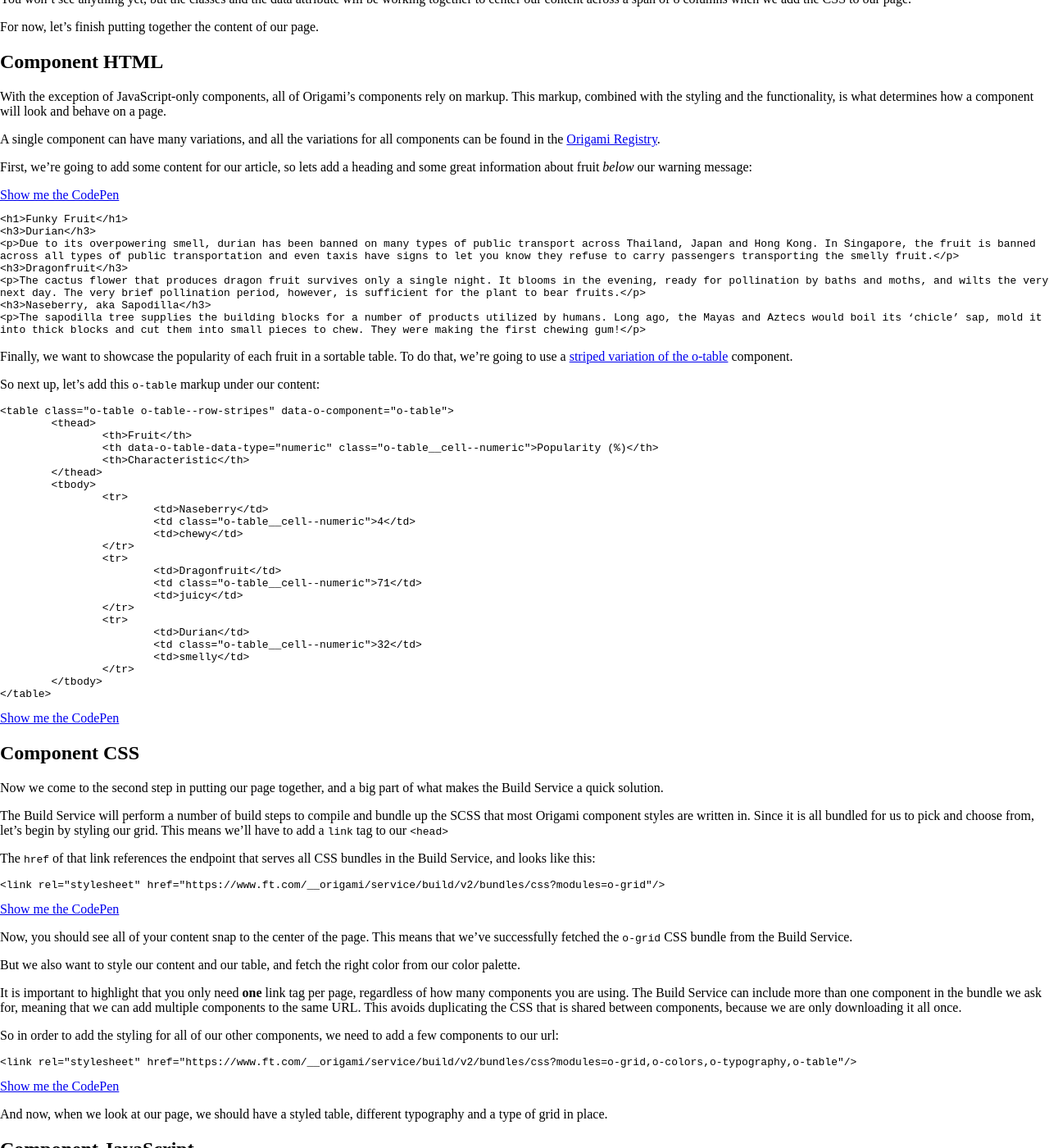
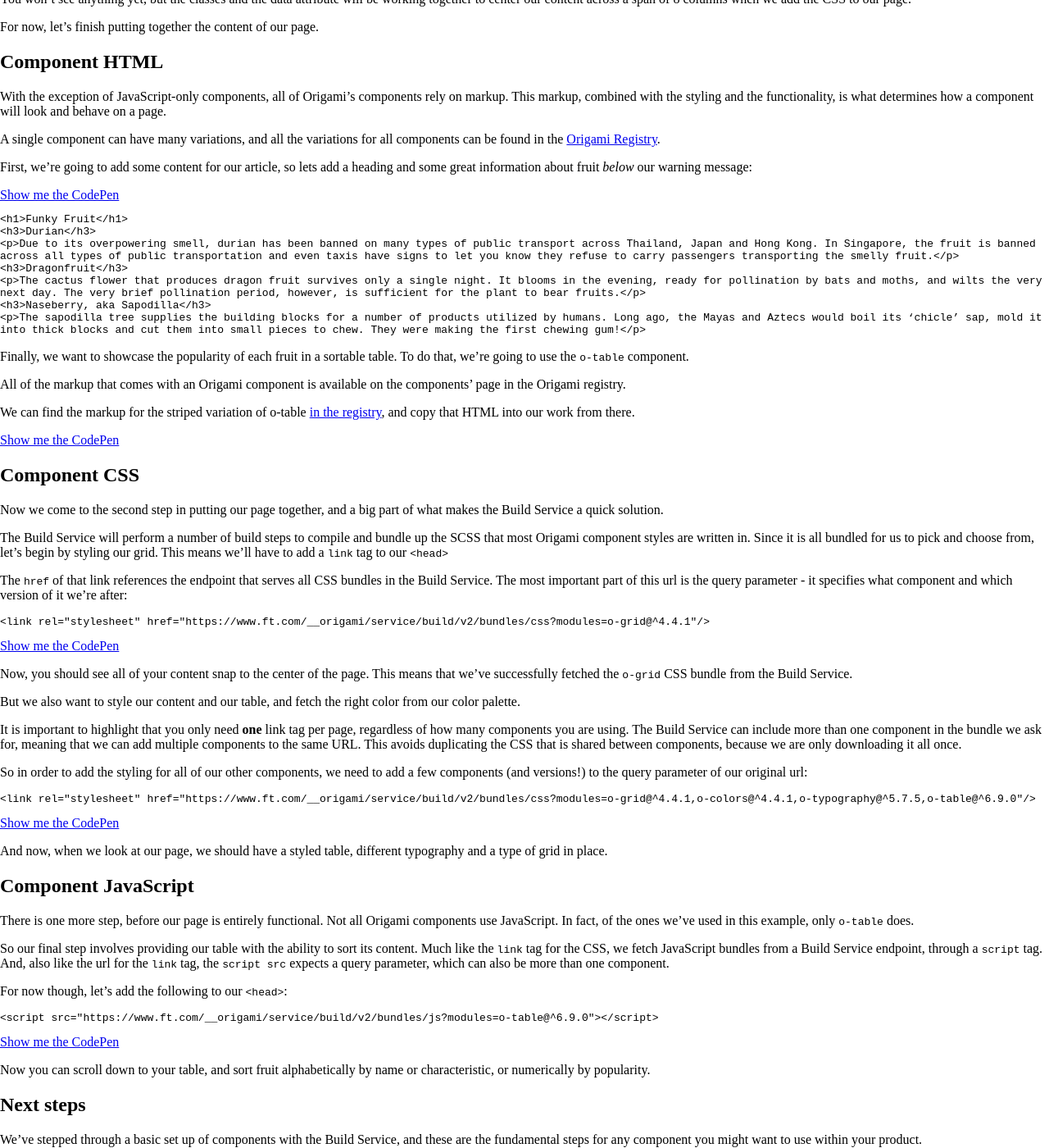
Before and after one commit to Financial-Times/origami-website, a Jekyll site: the page built from _tutorials/build-service.md, in a window 1280 px wide and 1400 px high, scrolled down 1243 px. Shown: the whole window at 82% size. Built offline with Jekyll 4.4.1, drawn with Linux system fonts in a browser that asks for light colours; a style sheet for code colours, icons or effects is not loaded; some of the changed text lies outside the part shown.

Commit message:
update tutorial in response to comments

```diff
--- a/_tutorials/build-service.md
+++ b/_tutorials/build-service.md
@@ -9,21 +9,21 @@ Using the Origami Build Service is the quickest way of getting Origami component
 
 <aside>You can find more detailed information on the Build Service's self hosted <a href="https://www.ft.com/__origami/service/build">API and technical documentation</a>.</aside>
 
-Below is a step by step walkthrough for building page for an article about fruit, with FT.com colors and fonts, and we'll include a few Origami components to do so.
+Below is a step by step walkthrough for building a page for an article about fruit, with FT.com colors and fonts, and we'll include a few Origami components to do so.
 
 ## Setting up your sandbox
 For this tutorial, we recommend you follow along by setting up your project in [CodePen](https://codepen.io/), or [JSBin](https://jsbin.com/).
 
 There are usually three three parts to an Origami component; HTML, CSS and JavaScript. We're going implement one at a time to put together our page.
 
-We'll be providing code snippets for you to follow, you can also have a look at the [result of the tutorial](#TODO).
+We'll be providing code snippets for you to follow, you can also have a look at the [result of the tutorial](/#TODO).
 
 Let's begin.
 
 ## Boilerplate HTML
 We'll need to start with some boilerplate markup.
 
-There are three things we want on a FT-like article page—a [grid](https://registry.origami.ft.com/components/o-grid), consistent [typography](https://registry.origami.ft.com/components/o-typography) and a very specific [color](https://registry.origami.ft.com/components/o-colors).
+There are three things we want on a FT-like article page: a [grid](https://registry.origami.ft.com/components/o-grid), consistent [typography](https://registry.origami.ft.com/components/o-typography) and a background [color](https://registry.origami.ft.com/components/o-colors).
 
 In order to get that, we'll need the foundation of our HTML to look like this:
 
@@ -59,39 +59,16 @@ First, we're going to add some content for our article, so lets add a heading an
 &lt;h3>Durian&lt;/h3>
 &lt;p>Due to its overpowering smell, durian has been banned on many types of public transport across Thailand, Japan and Hong Kong. In Singapore, the fruit is banned across all types of public transportation and even taxis have signs to let you know they refuse to carry passengers transporting the smelly fruit.&lt;/p>
 &lt;h3>Dragonfruit&lt;/h3>
-&lt;p>The cactus flower that produces dragon fruit survives only a single night. It blooms in the evening, ready for pollination by baths and moths, and wilts the very next day. The very brief pollination period, however, is sufficient for the plant to bear fruits.&lt;/p>
+&lt;p>The cactus flower that produces dragon fruit survives only a single night. It blooms in the evening, ready for pollination by bats and moths, and wilts the very next day. The very brief pollination period, however, is sufficient for the plant to bear fruits.&lt;/p>
 &lt;h3>Naseberry, aka Sapodilla&lt;/h3>
 &lt;p>The sapodilla tree supplies the building blocks for a number of products utilized by humans.  Long ago, the Mayas and Aztecs would boil its ‘chicle’ sap, mold it into thick blocks and cut them into small pieces to chew. They were making the first chewing gum!&lt;/p></code></pre>
 
 
-Finally, we want to showcase the popularity of each fruit in a sortable table. To do that, we're going to use a [striped variation of the o-table](https://registry.origami.ft.com/components/o-table#demo-row-stripes) component.
+Finally, we want to showcase the popularity of each fruit in a sortable table. To do that, we're going to use the `o-table` component.
 
-So next up, let's add this `o-table` markup under our content:
+All of the markup that comes with an Origami component is available on the components' page in the Origami registry.
 
-<pre><code class="o-syntax-highlight--html">&lt;table class="o-table o-table--row-stripes" data-o-component="o-table">
-	&lt;thead>
-		&lt;th>Fruit&lt;/th>
-		&lt;th data-o-table-data-type="numeric" class="o-table__cell--numeric">Popularity (%)&lt;/th>
-		&lt;th>Characteristic&lt;/th>
-	&lt;/thead>
-	&lt;tbody>
-		&lt;tr>
-			&lt;td>Naseberry&lt;/td>
-			&lt;td class="o-table__cell--numeric">4&lt;/td>
-			&lt;td>chewy&lt;/td>
-		&lt;/tr>
-		&lt;tr>
-			&lt;td>Dragonfruit&lt;/td>
-			&lt;td class="o-table__cell--numeric">71&lt;/td>
-			&lt;td>juicy&lt;/td>
-		&lt;/tr>
-		&lt;tr>
-			&lt;td>Durian&lt;/td>
-			&lt;td class="o-table__cell--numeric">32&lt;/td>
-			&lt;td>smelly&lt;/td>
-		&lt;/tr>
-	&lt;/tbody>
-&lt;/table></code></pre>
+We can find the markup for the striped variation of o-table <a href="https://registry.origami.ft.com/components/o-table#demo-row-stripes" class="o-typography-link--external" target="\_blank" rel="noopener">in the registry</a>, and copy that HTML into our work from there.
 
 <aside><a href="https://codepen.io/ft-origami/pen/wxEBda" class="o-typography-link--external" target="\_blank" rel="noopener">Show me the CodePen</a></aside>
 
@@ -101,10 +78,9 @@ Now we come to the second step in putting our page together, and a big part of w
 
 The Build Service will perform a number of build steps to compile and bundle up the SCSS that most Origami component styles are written in. Since it is all bundled for us to pick and choose from, let's begin by styling our grid. This means we'll have to add a `link` tag to our `<head>`
 
-The `href` of that link references the endpoint that serves all CSS bundles in the Build Service, and looks like this:
+The `href` of that link references the endpoint that serves all CSS bundles in the Build Service. The most important part of this url is the query parameter - it specifies what component and which version of it we're after:
 
-
-<pre><code class="o-syntax-highlight--html">&lt;link rel="stylesheet" href="https://www.ft.com/__origami/service/build/v2/bundles/css?modules=o-grid"/></code></pre>
+<pre class="o-layout__main__full-span"><code class="o-syntax-highlight--html">&lt;link rel="stylesheet" href="https://www.ft.com/__origami/service/build/v2/bundles/css?modules=o-grid@^4.4.1"/></code></pre>
 
 <aside><a href="https://codepen.io/ft-origami/pen/ajazYj" class="o-typography-link--external" target="\_blank" rel="noopener">Show me the CodePen</a></aside>
 Now, you should see all of your content snap to the center of the page. This means that we've successfully fetched the `o-grid` CSS bundle from the Build Service.
@@ -113,9 +89,9 @@ But we also want to style our content and our table, and fetch the right color f
 
 It is important to highlight that you only need **one** link tag per page, regardless of how many components you are using. The Build Service can include more than one component in the bundle we ask for, meaning that we can add multiple components to the same URL. This avoids duplicating the CSS that is shared between components, because we are only downloading it all once.
 
-So in order to add the styling for all of our other components, we need to add a few components to our url:
+So in order to add the styling for all of our other components, we need to add a few components (and versions!) to the query parameter of our original url:
 
-<pre><code class="o-syntax-highlight--html">&lt;link rel="stylesheet" href="https://www.ft.com/__origami/service/build/v2/bundles/css?modules=o-grid,o-colors,o-typography,o-table"/></code></pre>
+<pre class="o-layout__main__full-span"><code class="o-syntax-highlight--html">&lt;link rel="stylesheet" href="https://www.ft.com/__origami/service/build/v2/bundles/css?modules=o-grid@^4.4.1,o-colors@^4.4.1,o-typography@^5.7.5,o-table@^6.9.0"/></code></pre>
 <aside><a href="https://codepen.io/ft-origami/pen/LBJErq" class="o-typography-link--external" target="\_blank" rel="noopener">Show me the CodePen</a></aside>
 
 And now, when we look at our page, we should have a styled table, different typography and a type of grid in place.
@@ -124,11 +100,11 @@ And now, when we look at our page, we should have a styled table, different typo
 
 There is one more step, before our page is entirely functional. Not all Origami components use JavaScript. In fact, of the ones we've used in this example, only `o-table` does.
 
-So our final step involves providing our table with the ability to sort its content. Much like the `link` tag for the CSS, we fetch JavaScript bundles from a Build Service endpoint, through a `script` tag.
+So our final step involves providing our table with the ability to sort its content. Much like the `link` tag for the CSS, we fetch JavaScript bundles from a Build Service endpoint, through a `script` tag. And, also like the url for the `link` tag, the `script src` expects a query parameter, which can also be more than one component.
 
-Let's add the following to our `<head>`:
+For now though, let's add the following to our `<head>`:
 
-<pre><code class="o-syntax-highlight--html">&lt;script src="https://www.ft.com/__origami/service/build/v2/bundles/js?modules=o-table">&lt;/script></code></pre>
+<pre class="o-layout__main__full-span"><code class="o-syntax-highlight--html">&lt;script src="https://www.ft.com/__origami/service/build/v2/bundles/js?modules=o-table@^6.9.0">&lt;/script></code></pre>
 <aside><a href="https://codepen.io/ft-origami/pen/ejLNNL" class="o-typography-link--external" target="\_blank" rel="noopener">Show me the CodePen</a></aside>
 
 Now you can scroll down to your table, and sort fruit alphabetically by name or characteristic, or numerically by popularity.
@@ -139,6 +115,6 @@ We've stepped through a basic set up of components with the Build Service, and t
 
 There are a few more aspects to the development of a product with Origami components that are important for compatibility and consistency, and we encourage you to read more about them:
 
-- Origami components have been developed to provide a 'core' experience for older browsers, and an 'enhanced' experience for newer ones, and we check for this using a ['cuts the mustard '](#TODO) test, which can determine which experience to serve to which browser.
-- Another service we provide is the ['Polyfill Service'](#TODO), which makes newer APIs available to older browsers, allowing us to write code to modern standards.
-- [Component versioning](#TODO) is also important when building and maintaining products that use Origami components.
+- Origami components have been developed to provide a 'core' experience for older browsers, and an 'enhanced' experience for newer ones, and we check for this using a ['cuts the mustard '](/#TODO) test, which can determine which experience to serve to which browser.
+- Another service we provide is the ['Polyfill Service'](/#TODO), which makes newer APIs available to older browsers, allowing us to write code to modern standards.
+- [Component versioning](/#TODO) is also important when building and maintaining products that use Origami components.
```
